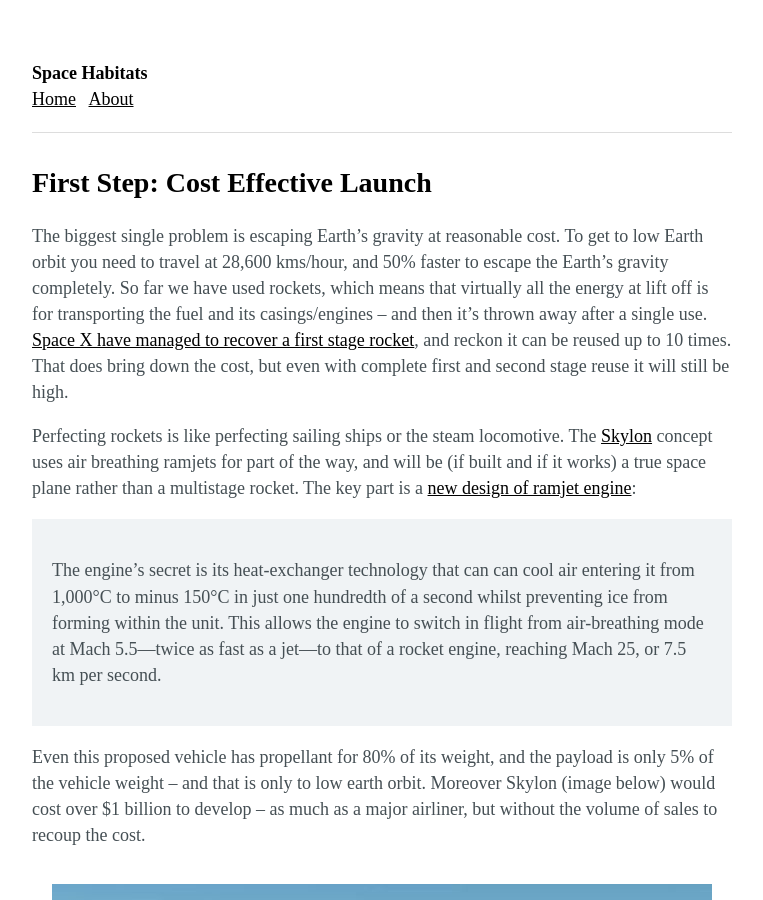
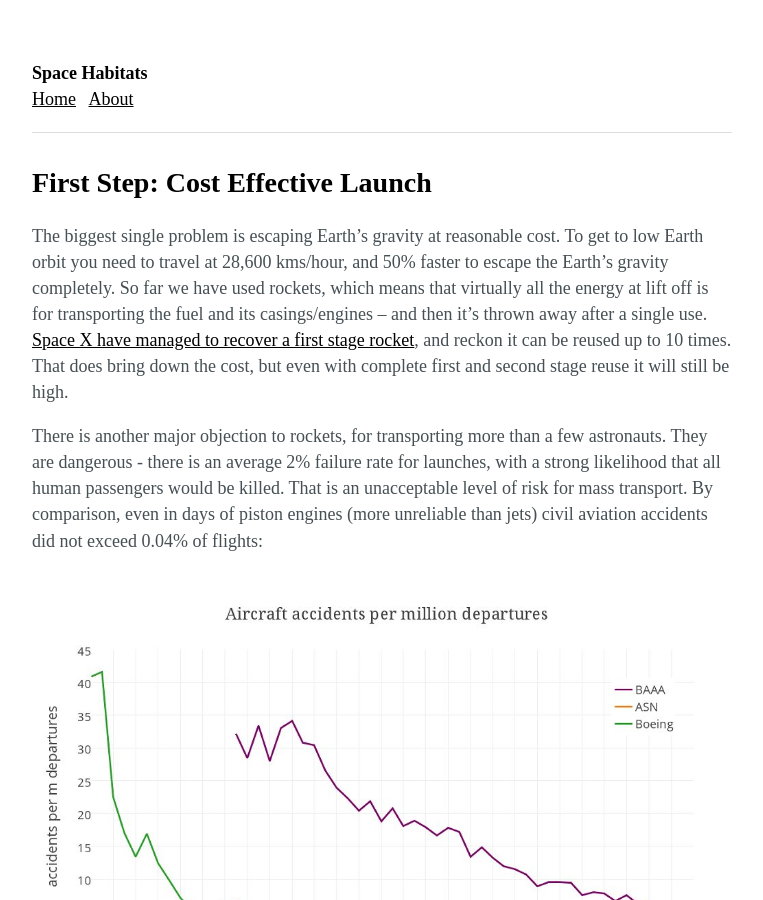
Before and after one commit to ffub/space-habitats, a Jekyll site: the page built from _posts/2016-04-28-first-step.markdown, in a window 1280 px wide and 900 px high. Shown: the whole window, without its empty margins (258-1021 px from the left). Built offline with Jekyll 4.4.1, drawn with Linux system fonts in a browser that asks for light colours.

Commit message:
Updated First Step

```diff
--- a/_posts/2016-04-28-first-step.markdown
+++ b/_posts/2016-04-28-first-step.markdown
@@ -5,6 +5,8 @@ date: 2016-04-28 23:55:00 +01:00
 
 The biggest single problem is escaping Earth’s gravity at reasonable cost. To get to low Earth orbit you need to travel at 28,600 kms/hour, and 50% faster to escape the Earth’s gravity completely. So far we have used rockets, which means that virtually all the energy at lift off is for transporting the fuel and its casings/engines – and then it’s thrown away after a single use. [Space X have managed to recover a first stage rocket][spacex], and reckon it can be reused up to 10 times. That does bring down the cost, but even with complete first and second stage reuse it will still be high.
 
+There is another major objection to rockets, for transporting more than a few astronauts. They are dangerous - there is an average 2% failure rate for launches, with a strong likelihood that all human passengers would be killed. That is an unacceptable level of risk for mass transport. By comparison, even in days of piston engines (more unreliable than jets) civil aviation accidents did not exceed 0.04% of flights:
+![civil aviation accident rates.jpg](/uploads/civil%20aviation%20accident%20rates.jpg)
 Perfecting rockets is like perfecting sailing ships or the steam locomotive. The [Skylon][skylon] concept  uses air breathing ramjets for part of the way, and will be (if built and if it works) a true space plane rather than a multistage rocket.  The key part is a [new design of ramjet engine][ramjet]:
 
 > The engine’s secret is its heat-exchanger technology that can can cool air entering it from 1,000°C to minus 150°C in just one hundredth of a second whilst preventing ice from forming within the unit. This allows the engine to switch in flight from air-breathing mode at Mach 5.5—twice as fast as a jet—to that of a rocket engine, reaching Mach 25, or 7.5 km per second.
```
